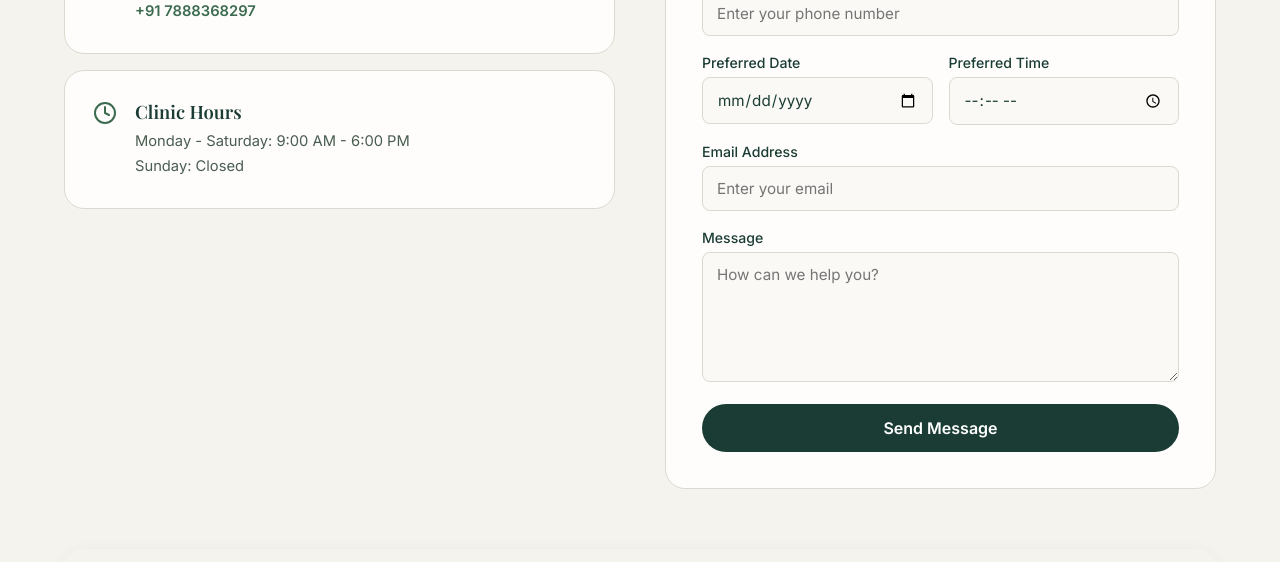
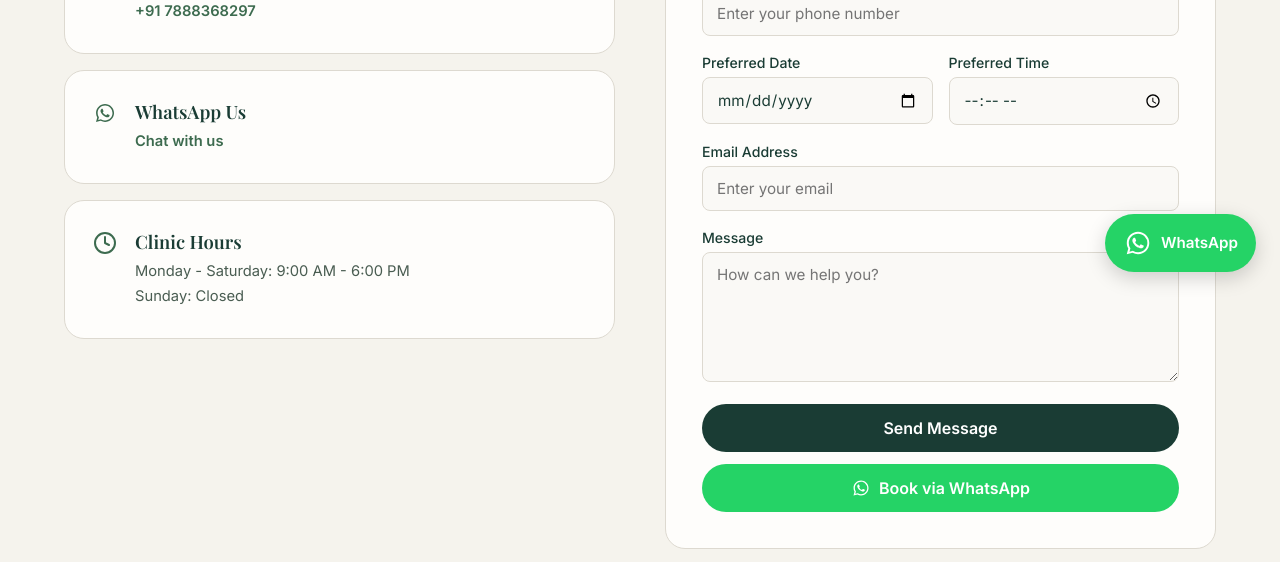
Before and after one commit to vats3005/thegreennest, a Next.js app: page /contact in a window 1280 px wide. Shown: the part 504-1066 px from the top of the page. Built offline with nearby package versions, Linux system fonts and the light colour scheme; no server answers; grey boxes are pictures that could not be loaded; a web font is replaced by a local one.

Commit message:
Add WhatsApp integration, wire contact form, fix success-rate and facilities copy

```diff
--- a/src/app/contact/page.js
+++ b/src/app/contact/page.js
@@ -3,6 +3,15 @@ import { useState } from "react";
 import styles from "./page.module.css";
 
 const SITE_URL = "https://thegreennest.vercel.app";
+
+// Clinic WhatsApp number in international format (no +, no spaces)
+const WHATSAPP_NUMBER = "917888368297";
+
+// Web3Forms access key. Set NEXT_PUBLIC_WEB3FORMS_ACCESS_KEY in your Vercel
+// environment variables, OR replace the fallback string below with your key.
+// Get a free key at https://web3forms.com/
+const WEB3FORMS_ACCESS_KEY =
+    process.env.NEXT_PUBLIC_WEB3FORMS_ACCESS_KEY || "YOUR_ACCESS_KEY_HERE";
 
 const contactJsonLd = {
     "@context": "https://schema.org",
@@ -78,9 +87,8 @@ export default function ContactPage() {
 
         const formData = new FormData(event.target);
 
-        // You need to replace this with your actual Web3Forms Access Key
-        // Get one for free at https://web3forms.com/
-        formData.append("access_key", "YOUR_ACCESS_KEY_HERE");
+        // Access key sourced from env var or the constant above
+        formData.append("access_key", WEB3FORMS_ACCESS_KEY);
 
         try {
             const response = await fetch("https://api.web3forms.com/submit", {
@@ -106,6 +114,30 @@ export default function ContactPage() {
         }
     };
     // END: Web3Forms Integration Logic
+
+    // Compose a pre-filled WhatsApp message from the current form values
+    const sendViaWhatsApp = () => {
+        const get = (id) => (document.getElementById(id)?.value || "").trim();
+        const name = get("name");
+        const phone = get("phone");
+        const date = get("date");
+        const time = get("time");
+        const message = get("message");
+
+        const lines = [
+            "Hi, I'd like to book a consultation at The Green Nest.",
+            name && `Name: ${name}`,
+            phone && `Phone: ${phone}`,
+            date && `Preferred date: ${date}`,
+            time && `Preferred time: ${time}`,
+            message && `Message: ${message}`,
+        ].filter(Boolean);
+
+        const url = `https://wa.me/${WHATSAPP_NUMBER}?text=${encodeURIComponent(
+            lines.join("\n")
+        )}`;
+        window.open(url, "_blank", "noopener,noreferrer");
+    };
 
     return (
         <div className={styles.container}>
@@ -136,6 +168,27 @@ export default function ContactPage() {
                         <div>
                             <h3>Call Us</h3>
                             <p><a href="tel:+917888368297" className={styles.phoneLink}>+91 7888368297</a></p>
+                        </div>
+                    </div>
+
+                    <div className={styles.infoCard}>
+                        <div className={styles.iconWrapper}>
+                            <svg viewBox="0 0 32 32" width="24" height="24" fill="currentColor" aria-hidden="true">
+                                <path d="M16.04 4C9.42 4 4.04 9.38 4.04 16c0 2.1.55 4.15 1.6 5.96L4 28l6.2-1.62a11.93 11.93 0 0 0 5.84 1.5h.01c6.62 0 12-5.38 12-12s-5.39-12-12.01-12zm0 21.9h-.01a9.9 9.9 0 0 1-5.05-1.38l-.36-.21-3.68.96.98-3.59-.24-.37a9.86 9.86 0 0 1-1.51-5.28c0-5.46 4.45-9.9 9.92-9.9 2.65 0 5.14 1.03 7.01 2.91a9.82 9.82 0 0 1 2.9 7.01c0 5.46-4.45 9.9-9.9 9.9zm5.43-7.41c-.3-.15-1.76-.87-2.03-.97-.27-.1-.47-.15-.67.15-.2.3-.77.97-.94 1.17-.17.2-.35.22-.65.07-.3-.15-1.26-.46-2.4-1.48-.89-.79-1.49-1.77-1.66-2.07-.17-.3-.02-.46.13-.61.13-.13.3-.35.45-.52.15-.17.2-.3.3-.5.1-.2.05-.37-.02-.52-.07-.15-.67-1.62-.92-2.21-.24-.58-.49-.5-.67-.51l-.57-.01c-.2 0-.52.07-.79.37-.27.3-1.04 1.01-1.04 2.48s1.07 2.88 1.22 3.08c.15.2 2.1 3.2 5.08 4.49.71.31 1.26.49 1.69.62.71.23 1.36.2 1.87.12.57-.08 1.76-.72 2.01-1.41.25-.7.25-1.29.17-1.41-.07-.13-.27-.2-.57-.35z" />
+                            </svg>
+                        </div>
+                        <div>
+                            <h3>WhatsApp Us</h3>
+                            <p>
+                                <a
+                                    href={`https://wa.me/${WHATSAPP_NUMBER}?text=${encodeURIComponent("Hi, I'd like to book a consultation at The Green Nest.")}`}
+                                    className={styles.phoneLink}
+                                    target="_blank"
+                                    rel="noopener noreferrer"
+                                >
+                                    Chat with us
+                                </a>
+                            </p>
                         </div>
                     </div>
 
@@ -191,6 +244,17 @@ export default function ContactPage() {
                             {status === "submitting" ? "Sending..." : "Send Message"}
                         </button>
 
+                        <button
+                            type="button"
+                            onClick={sendViaWhatsApp}
+                            className={styles.whatsappBtn}
+                        >
+                            <svg viewBox="0 0 32 32" width="20" height="20" fill="currentColor" aria-hidden="true" style={{ marginRight: "8px" }}>
+                                <path d="M16.04 4C9.42 4 4.04 9.38 4.04 16c0 2.1.55 4.15 1.6 5.96L4 28l6.2-1.62a11.93 11.93 0 0 0 5.84 1.5h.01c6.62 0 12-5.38 12-12s-5.39-12-12.01-12zm0 21.9h-.01a9.9 9.9 0 0 1-5.05-1.38l-.36-.21-3.68.96.98-3.59-.24-.37a9.86 9.86 0 0 1-1.51-5.28c0-5.46 4.45-9.9 9.92-9.9 2.65 0 5.14 1.03 7.01 2.91a9.82 9.82 0 0 1 2.9 7.01c0 5.46-4.45 9.9-9.9 9.9zm5.43-7.41c-.3-.15-1.76-.87-2.03-.97-.27-.1-.47-.15-.67.15-.2.3-.77.97-.94 1.17-.17.2-.35.22-.65.07-.3-.15-1.26-.46-2.4-1.48-.89-.79-1.49-1.77-1.66-2.07-.17-.3-.02-.46.13-.61.13-.13.3-.35.45-.52.15-.17.2-.3.3-.5.1-.2.05-.37-.02-.52-.07-.15-.67-1.62-.92-2.21-.24-.58-.49-.5-.67-.51l-.57-.01c-.2 0-.52.07-.79.37-.27.3-1.04 1.01-1.04 2.48s1.07 2.88 1.22 3.08c.15.2 2.1 3.2 5.08 4.49.71.31 1.26.49 1.69.62.71.23 1.36.2 1.87.12.57-.08 1.76-.72 2.01-1.41.25-.7.25-1.29.17-1.41-.07-.13-.27-.2-.57-.35z" />
+                            </svg>
+                            Book via WhatsApp
+                        </button>
+
                         {/* Result Message */}
                         {result && (
                             <p className={`${styles.resultMessage} ${status === "success" ? styles.success : styles.error}`}>
--- a/src/app/contact/page.module.css
+++ b/src/app/contact/page.module.css
@@ -166,6 +166,29 @@
     cursor: not-allowed;
 }
 
+.whatsappBtn {
+    width: 100%;
+    margin-top: 12px;
+    padding: 14px;
+    display: flex;
+    align-items: center;
+    justify-content: center;
+    background-color: #25d366;
+    color: var(--white);
+    border: none;
+    border-radius: 50px;
+    font-size: 1rem;
+    font-weight: 600;
+    cursor: pointer;
+    transition: background-color 0.3s, transform 0.2s;
+    font-family: var(--font-inter), sans-serif;
+}
+
+.whatsappBtn:hover {
+    background-color: #1ebe5d;
+    transform: translateY(-1px);
+}
+
 .resultMessage {
     margin-top: 16px;
     text-align: center;
--- a/src/app/layout.js
+++ b/src/app/layout.js
@@ -2,6 +2,7 @@ import { Inter, Playfair_Display } from "next/font/google";
 import Script from "next/script";
 import Navbar from "@/components/Navbar";
 import Footer from "@/components/Footer";
+import WhatsAppButton from "@/components/WhatsAppButton";
 import "./globals.css";
 
 const inter = Inter({
@@ -199,6 +200,7 @@ export default function RootLayout({ children }) {
           {children}
         </main>
         <Footer />
+        <WhatsAppButton />
       </body>
     </html>
   );
--- a/src/components/Mission.js
+++ b/src/components/Mission.js
@@ -58,8 +58,8 @@ export default function Mission() {
                             <div className={styles.statLabel}>Years of Experience</div>
                         </div>
                         <div className={`${styles.statCard} ${styles.cardSmall} ${styles.bgLightGreen}`}>
-                            <div className={styles.statNumberMedium}>95%</div>
-                            <div className={styles.statLabel}>Success Rate</div>
+                            <div className={styles.statNumberMedium}>1:1</div>
+                            <div className={styles.statLabel}>Doctor-Led Care</div>
                         </div>
                     </div>
 
--- /dev/null
+++ b/src/components/WhatsAppButton.js
@@ -0,0 +1,32 @@
+"use client";
+import styles from "./WhatsAppButton.module.css";
+
+// Clinic WhatsApp number in international format (no +, no spaces)
+const WHATSAPP_NUMBER = "917888368297";
+const DEFAULT_MESSAGE =
+    "Hi, I found The Green Nest online and would like to book a consultation with Dr. Shilpi.";
+
+export default function WhatsAppButton() {
+    const href = `https://wa.me/${WHATSAPP_NUMBER}?text=${encodeURIComponent(DEFAULT_MESSAGE)}`;
+
+    return (
+        <a
+            href={href}
+            className={styles.fab}
+            target="_blank"
+            rel="noopener noreferrer"
+            aria-label="Chat with The Green Nest on WhatsApp"
+        >
+            <svg
+                viewBox="0 0 32 32"
+                width="30"
+                height="30"
+                fill="currentColor"
+                aria-hidden="true"
+            >
+                <path d="M16.04 4C9.42 4 4.04 9.38 4.04 16c0 2.1.55 4.15 1.6 5.96L4 28l6.2-1.62a11.93 11.93 0 0 0 5.84 1.5h.01c6.62 0 12-5.38 12-12s-5.39-12-12.01-12zm0 21.9h-.01a9.9 9.9 0 0 1-5.05-1.38l-.36-.21-3.68.96.98-3.59-.24-.37a9.86 9.86 0 0 1-1.51-5.28c0-5.46 4.45-9.9 9.92-9.9 2.65 0 5.14 1.03 7.01 2.91a9.82 9.82 0 0 1 2.9 7.01c0 5.46-4.45 9.9-9.9 9.9zm5.43-7.41c-.3-.15-1.76-.87-2.03-.97-.27-.1-.47-.15-.67.15-.2.3-.77.97-.94 1.17-.17.2-.35.22-.65.07-.3-.15-1.26-.46-2.4-1.48-.89-.79-1.49-1.77-1.66-2.07-.17-.3-.02-.46.13-.61.13-.13.3-.35.45-.52.15-.17.2-.3.3-.5.1-.2.05-.37-.02-.52-.07-.15-.67-1.62-.92-2.21-.24-.58-.49-.5-.67-.51l-.57-.01c-.2 0-.52.07-.79.37-.27.3-1.04 1.01-1.04 2.48s1.07 2.88 1.22 3.08c.15.2 2.1 3.2 5.08 4.49.71.31 1.26.49 1.69.62.71.23 1.36.2 1.87.12.57-.08 1.76-.72 2.01-1.41.25-.7.25-1.29.17-1.41-.07-.13-.27-.2-.57-.35z" />
+            </svg>
+            <span className={styles.label}>WhatsApp</span>
+        </a>
+    );
+}
--- /dev/null
+++ b/src/components/WhatsAppButton.module.css
@@ -0,0 +1,41 @@
+.fab {
+    position: fixed;
+    bottom: 24px;
+    right: 24px;
+    z-index: 1000;
+    display: flex;
+    align-items: center;
+    gap: 8px;
+    padding: 14px 18px;
+    background: #25d366;
+    color: #ffffff;
+    border-radius: 50px;
+    box-shadow: 0 6px 20px rgba(0, 0, 0, 0.18);
+    font-family: var(--font-inter), sans-serif;
+    font-weight: 600;
+    font-size: 0.95rem;
+    transition: transform 0.2s ease, box-shadow 0.2s ease;
+}
+
+.fab:hover {
+    transform: translateY(-2px);
+    box-shadow: 0 10px 26px rgba(37, 211, 102, 0.4);
+    color: #ffffff;
+}
+
+.label {
+    line-height: 1;
+}
+
+/* On small screens, collapse to a circular icon-only button to save space */
+@media (max-width: 600px) {
+    .fab {
+        padding: 14px;
+        bottom: 18px;
+        right: 18px;
+    }
+
+    .label {
+        display: none;
+    }
+}
--- a/src/components/WhyChooseUs.js
+++ b/src/components/WhyChooseUs.js
@@ -12,8 +12,8 @@ export default function WhyChooseUs() {
             description: "Individual attention and customized treatment plans for each patient."
         },
         {
-            title: "Advanced Technology",
-            description: "State-of-the-art facilities and latest treatment methods."
+            title: "Advanced Treatments",
+            description: "Access to advanced IVF labs and the latest reproductive techniques, with your entire journey personally led by Dr. Shilpi."
         },
         {
             title: "Compassionate Environment",
```
